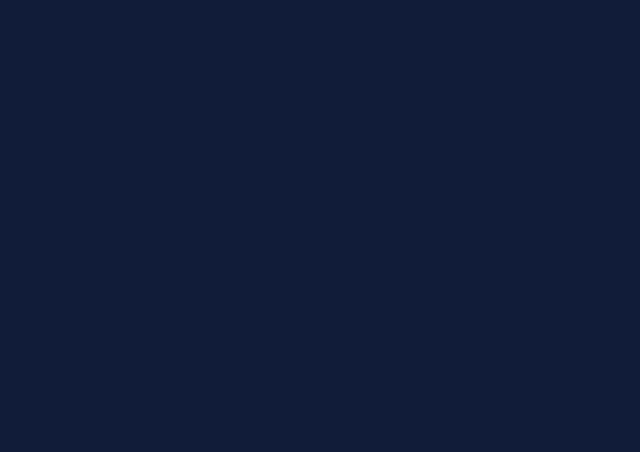
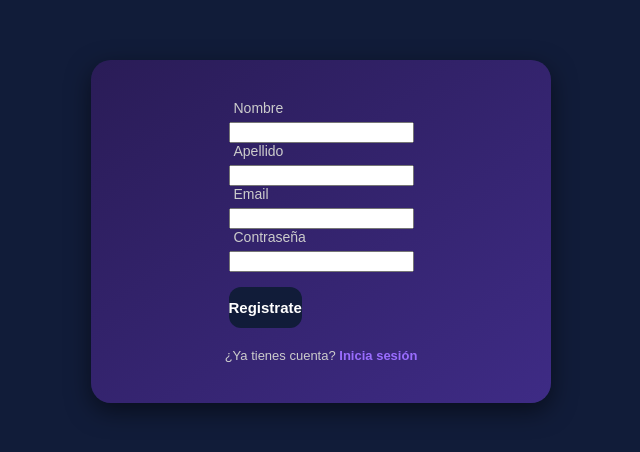
Before and after one commit to agusfussi/agenda-de-contactos, an Angular app: page /register in a window 1280 px wide. Before the commit this address led to /. Shown: the part 148-600 px from the top of the page, without its empty margins (319-959 px from the left). Built offline with nearby package versions, Linux system fonts and the light colour scheme.

Commit message:
register

```diff
--- a/src/app/app.routes.ts
+++ b/src/app/app.routes.ts
@@ -3,12 +3,17 @@ import { Login } from './pages/login/login';
 import { ContactPages } from './pages/contact-pages/contact-pages';
 import { ContactDetailsPage } from './pages/contact-details-page/contact-details-page';
 import { LoggedLayouts } from './layouts/logged-layouts/logged-layouts';
+import { Register } from './pages/register/register';
 //import { Register } from './pages/register/register';
 
 export const routes: Routes = [
     {
         path: "login",
         component: Login
+    },
+    {
+        path:"register",
+        component:Register
     },
     {
         path:"",
--- a/src/app/pages/contact-pages/contact-pages.html
+++ b/src/app/pages/contact-pages/contact-pages.html
@@ -10,13 +10,11 @@
                 <th>Acciones</th>
             </tr>
         </table>
-        <button (click)="createContact(newContactForm.value)" id="add-contact-button" class="fondo-azulclaro">+</button>
-    </div>
-    <ul>
-        @for (contacto of contactService.contactos; track $index) {
-        <app-contact-list-item [contacto]="contacto"></app-contact-list-item>
-        }
-    </ul>
+        <ul class="menu">
+            <li class="con-sub">
+                <button (click)="createContact(newContactForm.value)" id="add-contact-button"
+                    class="fondo-azulclaro">+</button>
+                <!-- <ul class="submenu">
                     <form (ngSubmit)="contactService.createContact(newContactForm.value)" #newContactForm="ngForm">
                         <div>
                             <label for="firstName">Nombre</label>
@@ -44,8 +42,50 @@
                         </div>
                         <div>
                             <label for="image">URL de Imagen</label>
-            <input id="image"  type="text" ngModel>
+                            <input id="image" type="text" ngModel>
                         </div>
                         <button>+</button>
                     </form>
+                </ul> -->
+            </li>
+        </ul>
+    </div>
+    <ul>
+        @for (contacto of contactService.contactos; track $index) {
+        <app-contact-list-item [contacto]="contacto"></app-contact-list-item>
+        }
+    </ul>
+    <div class="centrado margin-up-200 border-circular fondo-azulclaro" id="new-contact-form">
+        <form (ngSubmit)="contactService.createContact(newContactForm.value)" #newContactForm="ngForm">
+            <div>
+                <label for="firstName">Nombre</label>
+                <input id="firstName" name="firstName" ngModel type="text">
+            </div>
+            <div>
+                <label for="surname">Apellido</label>
+                <input id="surname" name="lastName" type="text" ngModel>
+            </div>
+            <div>
+                <label for="direction">Direccion</label>
+                <input id="direction" name="address" type="text" ngModel>
+            </div>
+            <div>
+                <label for="email">Email</label>
+                <input id="email" name="email" type="email" ngModel>
+            </div>
+            <div>
+                <label for="phone">Telefono</label>
+                <input id="phone" name="number" type="text" ngModel>
+            </div>
+            <div>
+                <label for="company">Empresa</label>
+                <input id="company" name="company" type="checkbox" ngModel>
+            </div>
+            <div>
+                <label for="image">URL de Imagen</label>
+                <input id="image" type="text" ngModel>
+            </div>
+            <button>+</button>
+        </form>
+    </div>
 </body>
--- a/src/app/pages/contact-pages/contact-pages.scss
+++ b/src/app/pages/contact-pages/contact-pages.scss
@@ -43,3 +43,33 @@ td {
 div{
     height: 50px;
 }
+
+#new-contact-form{
+    width: 100px;
+    height: 100px;
+}
+
+marker{
+    display: none;
+}
+
+    // .menu {
+    //   list-style: none;
+    //   padding: 0;
+    // }
+
+    // .menu li {
+    //   position: relative;
+    //   display: inline-block; /* O como necesites para el layout */
+    // }
+
+    // .submenu {
+    //   display: none; /* Oculto por defecto */
+    //   position: absolute;
+    //   top: 100%; /* Debajo del elemento padre */
+    //   background-color: #f9f9f9; /* Ejemplo */
+    // }
+
+    // .menu li:hover .submenu {
+    //   display: block; /* Mostrar al pasar el ratón */
+    // }
--- a/src/app/pages/login/login.html
+++ b/src/app/pages/login/login.html
@@ -10,7 +10,7 @@
                 <input class="centrado margin-up-down-12 redonda padding-5 no-border" type="text" placeholder="password">
             </form>
             <p class="margin-up-down-5">¿No tenes cuenta?</p>
-            <a class="margin-down-12" href="">registrate acá</a><!-- aca va el link al register -->
+            <a class="margin-down-12" href="register">registrate acá</a><!-- aca va el link al register -->
         </div>
         <div class="centrado">
                     <!-- va a remplazar al link en un futuro <input  class="imput-btns border-circular small-button" href="contact-pages" type="button" value="login"> -->
--- /dev/null
+++ b/src/app/pages/register/register.html
@@ -0,0 +1,26 @@
+    <div class="centrado">
+    <div class="register-container margin-up-200" id="new-contact-form">
+        <form (ngSubmit)="User.createContact(newContactForm.value)" #newContactForm="ngForm">
+            <div class="form-group">
+                <label for="firstName">Nombre</label>
+                <input id="firstName" name="firstName" ngModel type="text">
+            </div>
+            <div class="form-group">
+                <label for="surname">Apellido</label>
+                <input id="surname" name="lastName" type="text" ngModel>
+            </div>
+            <div class="form-group">
+                <label for="email">Email</label>
+                <input id="email" name="email" type="email" ngModel>
+            </div>
+            <div class="form-group">
+                <label for="password">Contraseña</label>
+                <input id="password" name="password" type="text" ngModel>
+            </div>
+            <button id="register-button">Registrate</button>
+        </form>
+        <div class="register-footer">
+        <p>¿Ya tienes cuenta? <a href="login">Inicia sesión</a></p>
+    </div>
+    </div>
+    </div>
--- /dev/null
+++ b/src/app/pages/register/register.scss
@@ -0,0 +1,89 @@
+
+.register-container {
+    background: linear-gradient(145deg, #2a1c57, #3e2b85);
+    padding: 40px 30px;
+    border-radius: 20px;
+    width: 400px;
+    box-shadow: 0 8px 25px rgba(0, 0, 0, 0.5);
+    display: flex;
+    flex-direction: column;
+    align-items: center;
+}
+
+.register-container h2 {
+    font-size: 26px;
+    margin-bottom: 20px;
+    text-align: center;
+    color: #fff;
+    letter-spacing: 1px;
+}
+
+.register-form {
+    width: 100%;
+    display: flex;
+    flex-direction: column;
+    gap: 15px;
+}
+
+.register-form input {
+    padding: 12px 15px;
+    border-radius: 12px;
+    border: none;
+    background: #251a49;
+    color: #fff;
+    font-size: 14px;
+    transition: 0.3s ease;
+}
+
+.register-form input:focus {
+    outline: none;
+    background: #32206d;
+    box-shadow: 0 0 8px rgba(120, 90, 255, 0.7);
+}
+
+label {
+    font-size: 14px;
+    color: #ccc;
+    margin-left: 5px;
+}
+
+.form-group {
+    display: flex;
+    flex-direction: column;
+    gap: 6px;
+}
+
+#register-button {
+    margin-top: 15px;
+    padding: 12px 0;
+    border-radius: 12px;
+    border: none;
+    background: rgb(17, 28, 57);
+    color: white;
+    font-size: 15px;
+    font-weight: bold;
+    cursor: pointer;
+    transition: transform 0.2s ease, box-shadow 0.2s ease;
+}
+
+.register-button:hover {
+    transform: scale(1.05);
+    box-shadow: 0 5px 15px rgba(155, 105, 255, 0.5);
+}
+
+.register-footer {
+    margin-top: 20px;
+    font-size: 13px;
+    text-align: center;
+    color: #ccc;
+}
+
+.register-footer a {
+    color: #9a6dff;
+    text-decoration: none;
+    font-weight: bold;
+}
+
+.register-footer a:hover {
+    text-decoration: underline;
+}
--- /dev/null
+++ b/src/app/pages/register/register.ts
@@ -0,0 +1,29 @@
+import { Component, inject ,NgModule} from '@angular/core';
+import { RouterModule, } from '@angular/router';
+import { AuthService } from '../../services/auth-service';
+import { User } from '../../interfaces/user';
+import { FormsModule } from '@angular/forms';
+
+
+@Component({
+  selector: 'app-register',
+  imports: [RouterModule, FormsModule],
+  templateUrl: './register.html',
+  styleUrl: './register.scss'
+})
+export class Register {
+  authService = inject(AuthService)
+User: any;
+newUserForm: any;
+
+  createContact(form: any) {
+    const user: User = {
+      firstName: form.firstName,
+      lastName: form.lastName,
+      userName: form.userName,
+      password: form.password,
+    }
+
+    this.authService.createUser(user)
+  }
+}
--- a/src/app/services/auth-service.ts
+++ b/src/app/services/auth-service.ts
@@ -4,6 +4,9 @@ import { Injectable } from '@angular/core';
   providedIn: 'root'
 })
 export class AuthService {
+  createUser(nuevoUser: any) {
+    throw new Error('Method not implemented.');
+  }
 
   logged:boolean = false
 
```
Also changed, not shown: 1 other file (tests, documents, lock files or other folders). Lines whose indentation alone changed are shown as unchanged.
